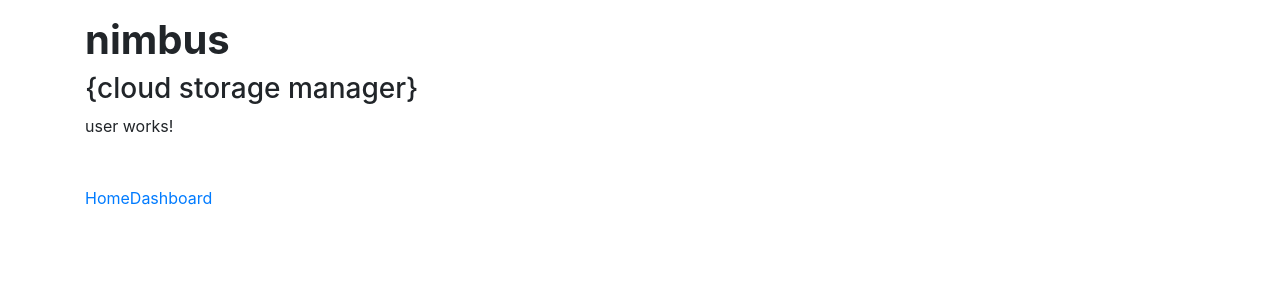
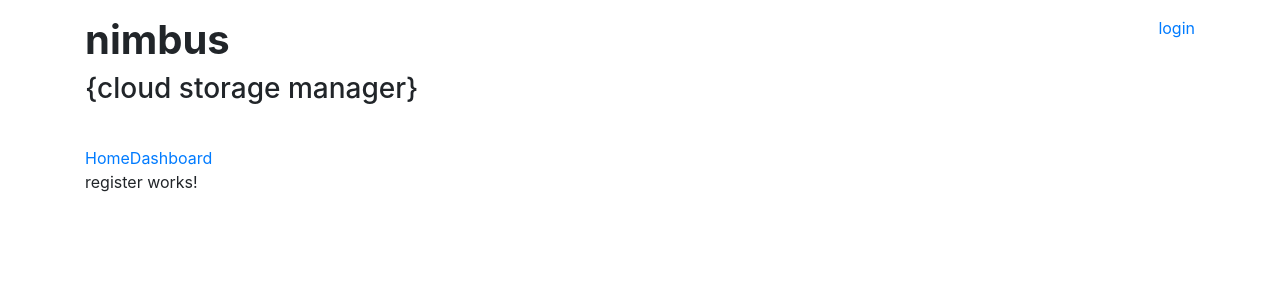
Before and after one commit to hleong25/nimbus-frontend-ng2, an Angular app: page /user/register in a window 1280 px wide. Before the commit this address led to /. Shown: the top 300 px of the page. Built offline with nearby package versions, Linux system fonts and the light colour scheme.

Commit message:
add user login and register components

```diff
--- a/src/app/app.component.html
+++ b/src/app/app.component.html
@@ -1,15 +1,20 @@
 <header class="bg-faded">
     <div class="container">
-        <h1>{{title}}</h1>
-        <h3>{{description}}</h3>
-
-        <app-user>Loading user...</app-user>
+        <div class="row">
+            <div class="col-md-8">
+                <h1>{{title}}</h1>
+                <h3>{{description}}</h3>
+            </div>
+            <div class="col-md-4 text-md-right">
+                <user>Loading app-user...</user>
+            </div>
+        </div>
     </div>
 </header>
 <div id="main" class="container">
     <nav>
-        <a routerLink="home" rouerLinkActive="active">Home</a>
-        <a routerLink="dashboard" rouerLinkActive="active">Dashboard</a>
+        <a routerLink="/home" rouerLinkActive="active">Home</a>
+        <a routerLink="/dashboard" rouerLinkActive="active">Dashboard</a>
     </nav>
     <router-outlet></router-outlet>
 </div>
--- /dev/null
+++ b/src/app/user/components/login/login.component.html
@@ -0,0 +1,3 @@
+<div class="login">
+  <a routerLink="/user/register" rouerLinkActive="active">register</a>
+</div>
--- /dev/null
+++ b/src/app/user/components/login/login.component.ts
@@ -0,0 +1,15 @@
+import { Component, OnInit } from '@angular/core';
+
+@Component({
+  selector: 'user-login',
+  templateUrl: './login.component.html',
+  styleUrls: ['./login.component.scss']
+})
+export class LoginComponent implements OnInit {
+
+  constructor() { }
+
+  ngOnInit() {
+  }
+
+}
--- /dev/null
+++ b/src/app/user/components/register/register.component.html
@@ -0,0 +1,3 @@
+<p>
+  register works!
+</p>
--- /dev/null
+++ b/src/app/user/components/register/register.component.ts
@@ -0,0 +1,15 @@
+import { Component, OnInit } from '@angular/core';
+
+@Component({
+  selector: 'user-register',
+  templateUrl: './register.component.html',
+  styleUrls: ['./register.component.scss']
+})
+export class RegisterComponent implements OnInit {
+
+  constructor() { }
+
+  ngOnInit() {
+  }
+
+}
--- a/src/app/user/components/user/user.component.html
+++ b/src/app/user/components/user/user.component.html
@@ -1,3 +1,3 @@
-<p>
-  user works!
-</p>
+<div class="user">
+    <a routerLink="/user/login" rouerLinkActive="active">login</a>
+</div>
--- a/src/app/user/components/user/user.component.ts
+++ b/src/app/user/components/user/user.component.ts
@@ -1,7 +1,7 @@
 import { Component, OnInit } from '@angular/core';
 
 @Component({
-  selector: 'app-user',
+  selector: 'user',
   templateUrl: './user.component.html',
   styleUrls: ['./user.component.scss']
 })
--- a/src/app/user/user.module.ts
+++ b/src/app/user/user.module.ts
@@ -4,6 +4,8 @@ import { SharedModule } from '../shared/shared.module';
 
 import { UserRoutingModule } from './user-routing.module'
 import { UserComponent } from './components/user/user.component';
+import { LoginComponent } from './components/login/login.component';
+import { RegisterComponent } from './components/register/register.component';
 
 @NgModule({
   imports: [
@@ -13,6 +15,8 @@ import { UserComponent } from './components/user/user.component';
 
   declarations: [
     UserComponent,
+    LoginComponent,
+    RegisterComponent,
   ],
 
   exports: [
```
Also changed, not shown: src/app/user/user-routing.module.ts (+5 -6 lines), src/app/user/components/login/login.component.scss (added), src/app/user/components/register/register.component.scss (added), 2 other files (tests, documents, lock files or other folders).
